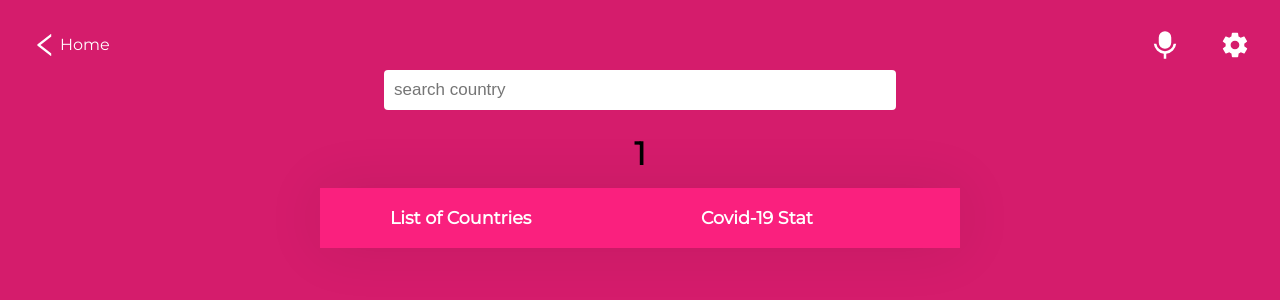
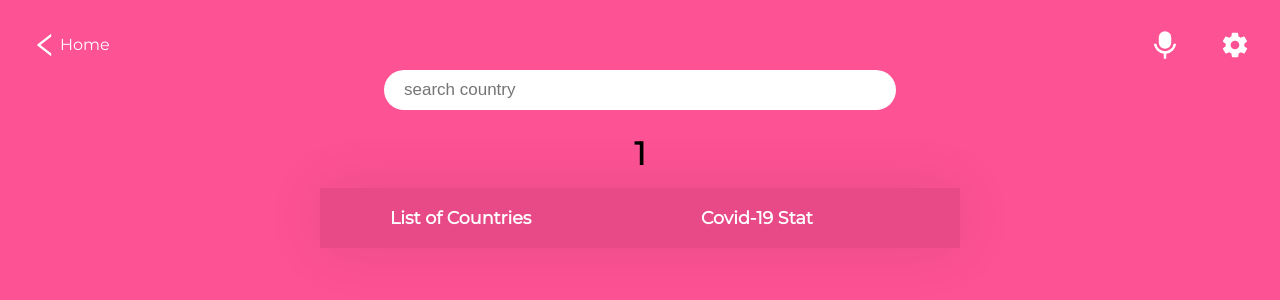
Before and after one commit to abdulhamiid/covid-tracker, a React (Create React App) app: page /continent/1 in a window 1280 px wide. Shown: the top 300 px of the page. Built offline with nearby package versions, Linux system fonts and the light colour scheme.

Commit message:
Add new color

```diff
--- a/src/components/views/FetchApi.module.css
+++ b/src/components/views/FetchApi.module.css
@@ -17,7 +17,7 @@
 
 .wrapper > div > ul li,
 .wrapper > div > div {
-  background-color: rgba(250, 32, 126);
+  background-color: #e84a88;
   color: #fff;
   height: 60px;
   display: flex;
@@ -59,7 +59,7 @@
 }
 
 .wrapper > div > ul li:nth-child(odd) {
-  background-color: rgb(209, 4, 93, 0.9);
+  background-color: #cf4278;
 }
 
 .contryName {
@@ -92,7 +92,7 @@
   }
 
   .wrapper > div > ul li {
-    background-color: rgba(250, 32, 126);
+    background-color: #e84a88;
     height: 65px;
     gap: 15px;
     padding: 0 70px;
--- a/src/components/views/Pagination.module.css
+++ b/src/components/views/Pagination.module.css
@@ -10,10 +10,14 @@
 }
 
 .paginateBtn {
-  width: 25px;
-  padding: 9px 15px;
+  width: 30px;
+  height: 30px;
+  justify-content: center;
+  align-items: center;
+  border-radius: 50%;
+  border: 1px solid #fff;
   color: #fff;
-  background-color: rgb(209, 4, 93, 0.9);
+  background-color: #cf4278;
 }
 
 .paginateBtn:hover {
--- a/src/index.css
+++ b/src/index.css
@@ -12,7 +12,7 @@ body {
   line-height: 1.5;
   -webkit-font-smoothing: antialiased;
   -moz-osx-font-smoothing: grayscale;
-  background-color: rgb(209, 4, 93, 0.9);
+  background-color: #fd5294;
 }
 
 a {
@@ -169,7 +169,7 @@ code {
 }
 
 .statistics > div ul li:nth-child(even) {
-  background-color: rgb(209, 4, 93, 0.9);
+  background-color: #cf4278;
 }
 
 .overlay {
@@ -178,19 +178,19 @@ code {
 }
 
 .dark {
-  background: rgba(92, 3, 42, 0.3);
+  background: rgba(219,70,129, 0.8);
 }
 
 .light {
-  background: rgba(92, 3, 42, 0.1);
+  background: rgba(207,66,120, 0.3);
 }
 
 .searchContainer input {
-  padding: 10px;
+  padding: 10px 20px;
   border: none;
   font-size: 16px;
   margin-top: 15px;
-  border-radius: 4px;
+  border-radius: 60px;
 }
 
 .searchContainer input:focus {
@@ -199,12 +199,10 @@ code {
 
 @media (min-width: 768px) {
   .searchContainer input {
-    padding: 10px;
     margin-top: 10px;
     width: 40%;
     font-size: 17px;
     border: none;
-    border-radius: 4px;
   }
 
   .navBar ul {
```
